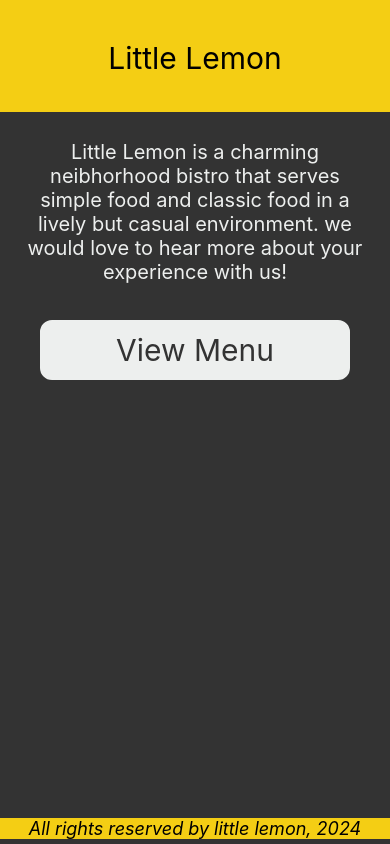
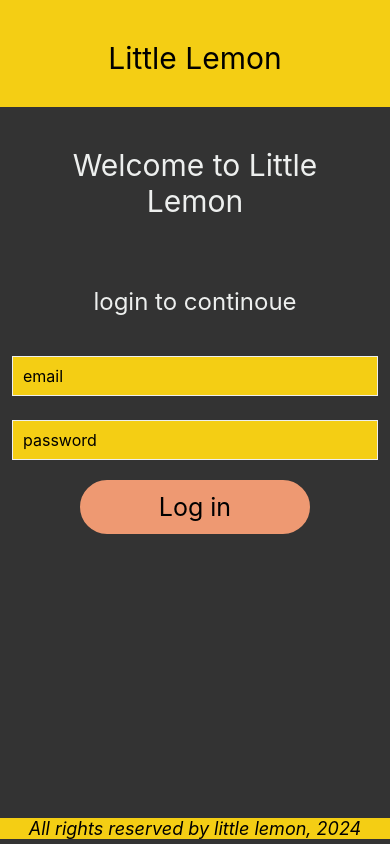
Before and after one commit to Hussain-hamim/Taskly, a React Native app: screen / in a window 390 px wide. Built offline with nearby package versions, Linux system fonts and the light colour scheme.

Commit message:
login button

```diff
--- a/App.js
+++ b/App.js
@@ -14,10 +14,10 @@ export default function App() {
   return (
     <View style={styles.container}>
       <Header />
-      {/* <LoginScreen /> */}
+      <LoginScreen />
       {/* <FeedbackForm /> */}
       {/* <ClearableTextInput /> */}
-      <MenuItems />
+      {/* <MenuItems /> */}
       {/* <WelcomeScreen /> */}
       <Footer />
       <StatusBar style="auto" />
--- a/components/LoginScreen.js
+++ b/components/LoginScreen.js
@@ -1,13 +1,35 @@
 import React, { useState } from "react";
-import { ScrollView, StyleSheet, Text, TextInput } from "react-native";
+import {
+  Pressable,
+  ScrollView,
+  StyleSheet,
+  Text,
+  TextInput,
+  View,
+} from "react-native";
 
 export default function LoginScreen() {
   const [email, onChangeEmail] = useState("");
   const [password, onChangePassword] = useState("");
+  const [login, setLogin] = useState(true);
 
   return (
     <ScrollView style={loginStyles.container}>
       <Text style={loginStyles.headerText}>Welcome to Little Lemon</Text>
+
+      {!login && (
+        <Text style={loginStyles.headerText}>
+          You are logged in{" "}
+          <Pressable style={loginStyles.button}>
+            <Text style={login.buttonText} onPress={() => setLogin(!login)}>
+              Go back
+            </Text>
+          </Pressable>
+        </Text>
+      )}
+
+      {login && (
+        <View>
           <Text style={loginStyles.regularText}>login to continoue</Text>
           <TextInput
             value={email}
@@ -23,6 +45,17 @@ export default function LoginScreen() {
             placeholder="password"
             secureTextEntry={true}
           />
+          <Pressable style={loginStyles.button}>
+            <Text
+              // disabled={email.length >= 3}
+              onPress={() => (email.length >= 3 ? setLogin(!login) : null)}
+              style={loginStyles.buttonText}
+            >
+              Log in
+            </Text>
+          </Pressable>
+        </View>
+      )}
     </ScrollView>
   );
 }
@@ -53,4 +86,19 @@ const loginStyles = StyleSheet.create({
     borderColor: "#EDEFEE",
     backgroundColor: "#F4CE14",
   },
+  button: {
+    fontSize: 20,
+    padding: 10,
+    marginVertical: 8,
+    margin: 80,
+    backgroundColor: "#EE9972",
+    borderColor: "#EE9972",
+    borderWidth: 2,
+    borderRadius: 30,
+  },
+  buttonText: {
+    color: "black",
+    textAlign: "center",
+    fontSize: 25,
+  },
 });
```
Lines whose indentation alone changed are shown as unchanged.
